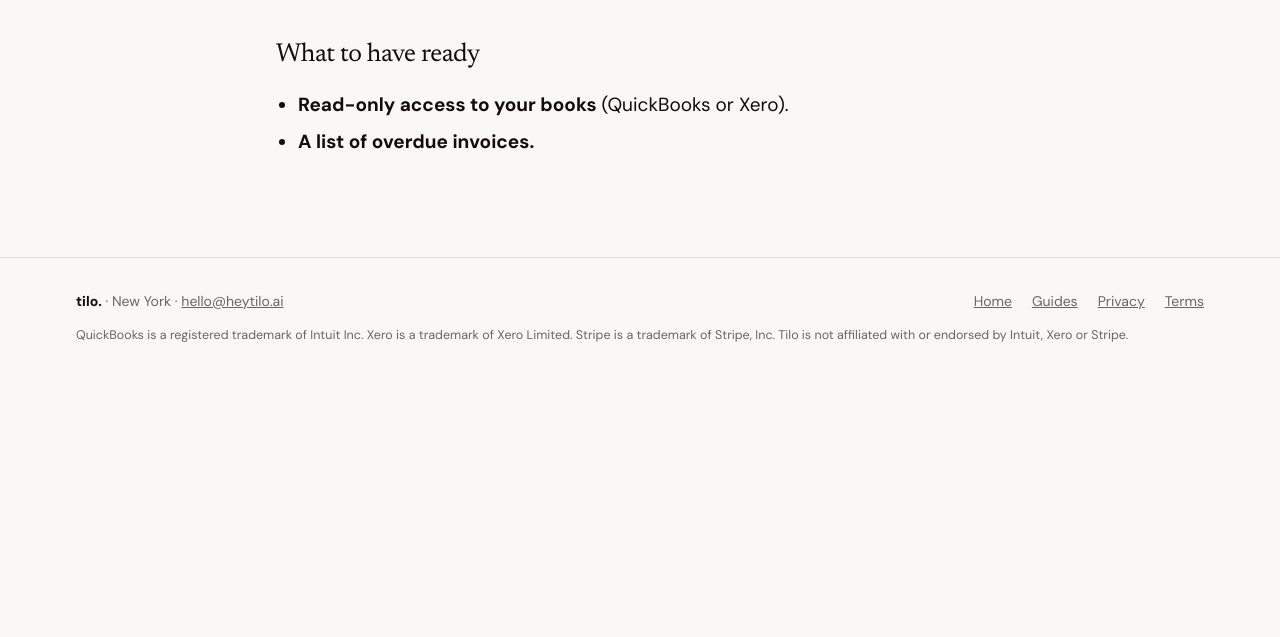
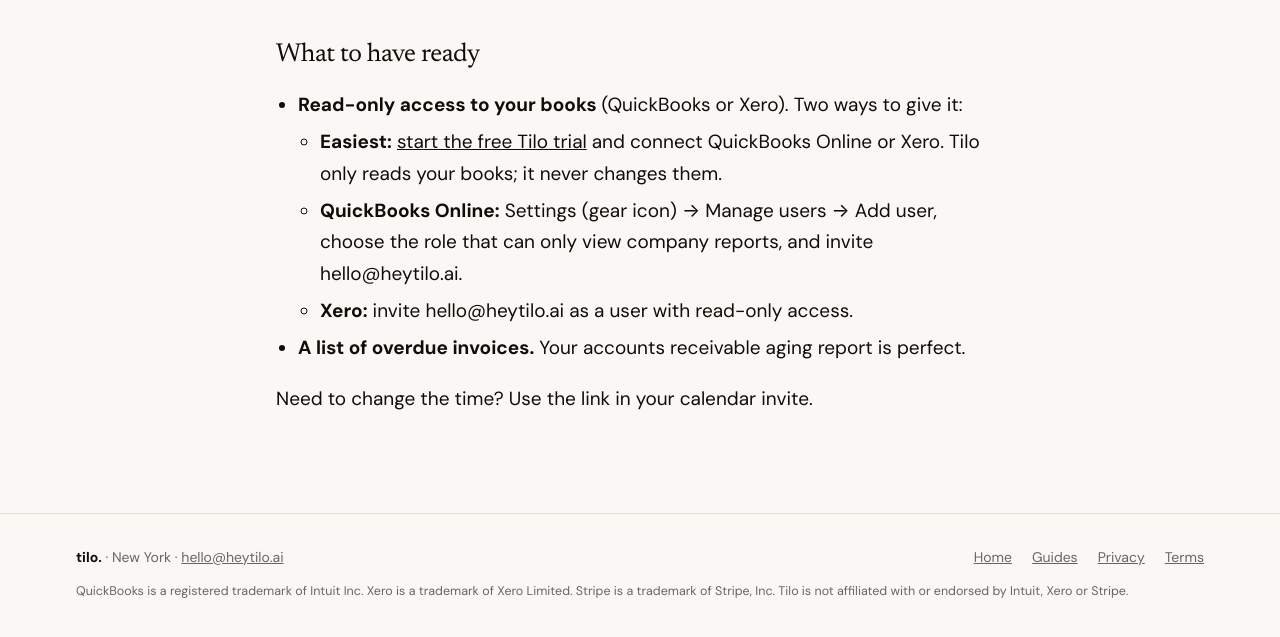
Before and after one commit to NoriCapital/noricap-site, a plain HTML site: page booked.html in a window 1280 px wide. Shown: the part 291-928 px from the top of the page. Before the commit the page ends 800 px from the top, so only its background shows below. Drawn offline with Linux system fonts and the light colour scheme.

Commit message:
Booked page: how to give read-only access in QuickBooks and Xero
Co-Authored-By: Claude Opus 5.5 <noreply@anthropic.com>
Claude-Session: https://claude.ai/code/session_01XSq5uRXZ7pZmD58PLBAZwt

```diff
--- a/booked.html
+++ b/booked.html
@@ -80,9 +80,15 @@ h1,h2{font-family:"Newsreader",Georgia,serif;font-weight:400;letter-spacing:-.02
 <p class="lede">A calendar invite is on its way to your email.</p>
 <h2>What to have ready</h2>
 <ul>
-<li><b>Read-only access to your books</b> (QuickBooks or Xero).</li>
-<li><b>A list of overdue invoices.</b></li>
+<li><b>Read-only access to your books</b> (QuickBooks or Xero). Two ways to give it:
+<ul>
+<li><b>Easiest:</b> <a href="https://app.heytilo.ai/signup">start the free Tilo trial</a> and connect QuickBooks Online or Xero. Tilo only reads your books; it never changes them.</li>
+<li><b>QuickBooks Online:</b> Settings (gear icon) → Manage users → Add user, choose the role that can only view company reports, and invite hello@heytilo.ai.</li>
+<li><b>Xero:</b> invite hello@heytilo.ai as a user with read-only access.</li>
+</ul></li>
+<li><b>A list of overdue invoices.</b> Your accounts receivable aging report is perfect.</li>
 </ul>
+<p>Need to change the time? Use the link in your calendar invite.</p>
 </div></main>
 <footer><div class="wrap"><span><b style="font-family:var(--display);color:var(--ink)">tilo<span style="color:var(--green)">.</span></b> · New York · <a href="mailto:hello@heytilo.ai">hello@heytilo.ai</a></span><nav aria-label="Footer"><a href="/">Home</a><a href="/guides/">Guides</a><a href="/privacy.html">Privacy</a><a href="/terms.html">Terms</a></nav><p style="flex-basis:100%;margin:0;font-size:12.5px">QuickBooks is a registered trademark of Intuit Inc. Xero is a trademark of Xero Limited. Stripe is a trademark of Stripe, Inc. Tilo is not affiliated with or endorsed by Intuit, Xero or Stripe.</p></div></footer>
 </body>
```
